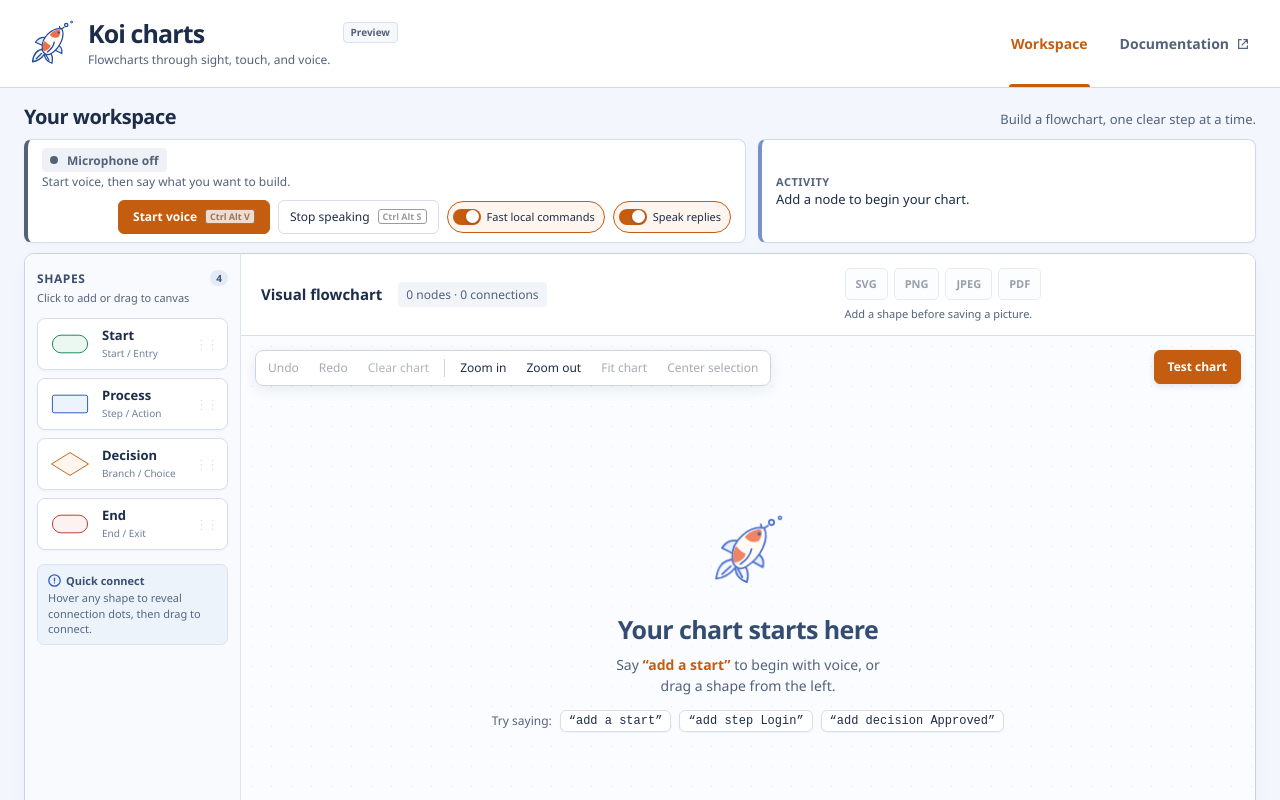
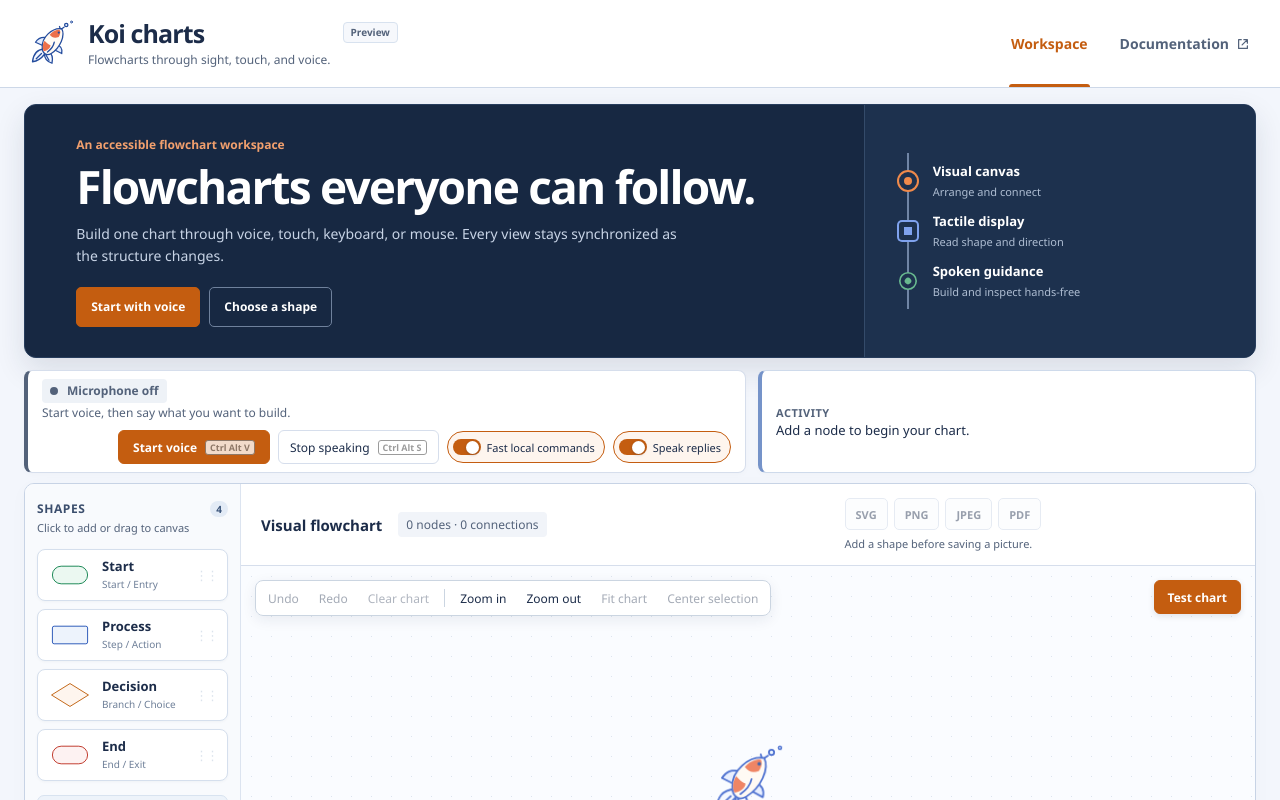
Before and after one commit to Shaurav-Vora/Koi-charts, a Next.js app: page / in a window 1280 px wide. Shown: the top 800 px of the page. Built offline with nearby package versions, Linux system fonts and the light colour scheme.

Commit message:
feat: add purposeful workspace landing state

```diff
--- a/src/app/workspace.css
+++ b/src/app/workspace.css
@@ -3,6 +3,89 @@
 #workspace .workspace-heading { display: flex; align-items: baseline; gap: 12px; margin-bottom: 10px; flex-wrap: wrap; }
 #workspace .workspace-heading h2 { font-size: 20px; font-weight: 650; letter-spacing: -.5px; margin: 0; }
 #workspace .workspace-heading .workspace-tagline { font-size: 13px; color: var(--muted); }
+
+#workspace .workspace-welcome-panel {
+  display: grid;
+  grid-template-columns: minmax(0, 1.5fr) minmax(290px, .7fr);
+  min-height: 208px;
+  margin-bottom: 12px;
+  overflow: hidden;
+  border: 1px solid #273d5d;
+  border-radius: 12px;
+  background: #172842;
+  color: #ffffff;
+  box-shadow: 0 12px 30px rgba(23, 40, 66, .12);
+}
+#workspace .workspace-welcome-copy { align-self: center; padding: 30px clamp(28px, 4vw, 54px); }
+#workspace .workspace-welcome-kicker { margin: 0 0 8px; color: #f2a06e; font-size: 12px; font-weight: 700; }
+#workspace .workspace-welcome-copy h2 {
+  max-width: 680px;
+  margin: 0;
+  color: #ffffff;
+  font-size: clamp(30px, 4vw, 46px);
+  font-weight: 680;
+  line-height: 1.05;
+  letter-spacing: -1.8px;
+}
+#workspace .workspace-welcome-copy > p:not(.workspace-welcome-kicker) {
+  max-width: 620px;
+  margin: 13px 0 0;
+  color: #c8d4e6;
+  font-size: 14px;
+  line-height: 1.55;
+}
+#workspace .workspace-welcome-actions { display: flex; flex-wrap: wrap; gap: 9px; margin-top: 20px; }
+#workspace .workspace-welcome-actions a {
+  min-height: 40px;
+  display: inline-flex;
+  align-items: center;
+  padding: 7px 14px;
+  border-radius: 5px;
+  font-size: 12px;
+  font-weight: 700;
+  text-decoration: none;
+}
+#workspace .welcome-primary-action { border: 1px solid var(--accent); background: var(--accent); color: #ffffff; }
+#workspace .welcome-primary-action:hover { border-color: var(--accent-hover); background: var(--accent-hover); }
+#workspace .welcome-secondary-action { border: 1px solid #6f819c; background: transparent; color: #ffffff; }
+#workspace .welcome-secondary-action:hover { border-color: #ffffff; background: rgba(255, 255, 255, .07); }
+#workspace .workspace-welcome-paths {
+  position: relative;
+  display: grid;
+  align-content: center;
+  gap: 0;
+  padding: 28px 34px;
+  margin: 0;
+  border-left: 1px solid #344b6a;
+  background: #1d314e;
+  list-style: none;
+}
+#workspace .workspace-welcome-paths::before {
+  content: "";
+  position: absolute;
+  top: 48px;
+  bottom: 48px;
+  left: 42px;
+  width: 2px;
+  background: #7085a5;
+}
+#workspace .workspace-welcome-paths > li { position: relative; display: flex; align-items: center; gap: 16px; min-height: 50px; }
+#workspace .workspace-welcome-paths > li > span {
+  z-index: 1;
+  width: 18px;
+  height: 18px;
+  flex: 0 0 18px;
+  border: 5px solid #1d314e;
+  border-radius: 50%;
+  background: #f08a4b;
+  box-shadow: 0 0 0 2px #f08a4b;
+}
+#workspace .workspace-welcome-paths > li:nth-child(2) > span { border-radius: 3px; background: #7fa2ee; box-shadow: 0 0 0 2px #7fa2ee; }
+#workspace .workspace-welcome-paths > li:nth-child(3) > span { transform: rotate(45deg) scale(.82); background: #68b98f; box-shadow: 0 0 0 2px #68b98f; }
+#workspace .workspace-welcome-paths p { display: grid; gap: 1px; margin: 0; }
+#workspace .workspace-welcome-paths strong { color: #ffffff; font-size: 13px; }
+#workspace .workspace-welcome-paths small { color: #aebdd2; font-size: 11px; }
+#workspace #voice-workspace, #workspace #shape-palette { scroll-margin-top: 18px; }
 
 /* Workspace Deck: Voice controls & Command feedback side-by-side */
 #workspace .workspace-deck {
@@ -898,6 +981,10 @@ kbd { font-family: inherit; font-size: .9em; border: 1px solid #c7d3e5; border-b
 }
 @media(max-width: 900px) {
  #workspace { padding: 22px 18px 28px; }
+ #workspace .workspace-welcome-panel { grid-template-columns: minmax(0, 1.3fr) minmax(250px, .7fr); }
+ #workspace .workspace-welcome-copy { padding: 28px; }
+ #workspace .workspace-welcome-paths { padding-inline: 28px; }
+ #workspace .workspace-welcome-paths::before { left: 36px; }
  #workspace .diagram-workbench { grid-template-columns: 152px minmax(0,1fr); }
  #workspace .display-heading { padding: 12px; }
  #workspace .export-controls { flex-basis: 100%; margin-left: 0; }
@@ -905,6 +992,19 @@ kbd { font-family: inherit; font-size: .9em; border: 1px solid #c7d3e5; border-b
 }
 @media(max-width: 600px) {
  #workspace { padding: 20px 12px 28px; }
+ #workspace .workspace-welcome-panel { grid-template-columns: 1fr; }
+ #workspace .workspace-welcome-copy { padding: 26px 22px; }
+ #workspace .workspace-welcome-copy h2 { font-size: 34px; letter-spacing: -1.2px; }
+ #workspace .workspace-welcome-paths {
+  grid-template-columns: repeat(3, 1fr);
+  gap: 10px;
+  padding: 20px 22px;
+  border-top: 1px solid #344b6a;
+  border-left: 0;
+ }
+ #workspace .workspace-welcome-paths::before { top: 28px; right: 18%; bottom: auto; left: 18%; width: auto; height: 2px; }
+ #workspace .workspace-welcome-paths > li { min-width: 0; flex-direction: column; align-items: flex-start; gap: 10px; }
+ #workspace .workspace-welcome-paths small { line-height: 1.35; }
  #workspace .diagram-workbench { grid-template-columns: 1fr; }
  #workspace .palette-column { border-right: 0; border-bottom: 1px solid #c7d3e5; }
  #workspace .shape-palette { padding: 4px 0; }
--- a/src/editor/Editor.tsx
+++ b/src/editor/Editor.tsx
@@ -98,9 +98,28 @@ export default function Editor({ coordinator: supplied }: { coordinator?: Return
   const outcomeTone = hasError ? "error" : state.outcome === "committed" ? "success" : state.outcome === "confirmation" || state.outcome === "clarification" ? "warning" : state.outcome === "focused" || state.outcome === "explored" ? "info" : "idle";
   const isIdle = state.outcome === "idle" && !presentation;
   return <>
-    <div className="workspace-heading"><h2>Your workspace</h2><span className="workspace-tagline">Build a flowchart, one clear step at a time.</span></div>
+    {graph.nodes.length === 0 ? (
+      <section className="workspace-welcome-panel" aria-labelledby="workspace-welcome-title">
+        <div className="workspace-welcome-copy">
+          <p className="workspace-welcome-kicker">An accessible flowchart workspace</p>
+          <h2 id="workspace-welcome-title">Flowcharts everyone can follow.</h2>
+          <p>Build one chart through voice, touch, keyboard, or mouse. Every view stays synchronized as the structure changes.</p>
+          <div className="workspace-welcome-actions">
+            <a className="welcome-primary-action" href="#voice-workspace">Start with voice</a>
+            <a className="welcome-secondary-action" href="#shape-palette">Choose a shape</a>
+          </div>
+        </div>
+        <ul className="workspace-welcome-paths" aria-label="Three synchronized ways to follow the chart">
+          <li><span aria-hidden="true" /><p><strong>Visual canvas</strong><small>Arrange and connect</small></p></li>
+          <li><span aria-hidden="true" /><p><strong>Tactile display</strong><small>Read shape and direction</small></p></li>
+          <li><span aria-hidden="true" /><p><strong>Spoken guidance</strong><small>Build and inspect hands-free</small></p></li>
+        </ul>
+      </section>
+    ) : (
+      <div className="workspace-heading"><h2>Your workspace</h2><span className="workspace-tagline">Build a flowchart, one clear step at a time.</span></div>
+    )}
     <div className="workspace-deck">
-      <div className="voice-controls" data-tone={indicator.tone} role="group" aria-label="Voice workspace">
+      <div id="voice-workspace" className="voice-controls" data-tone={indicator.tone} role="group" aria-label="Voice workspace">
         <div className="voice-readout">
           <div className="status" role="status" aria-live="polite"><span className="status-dot" aria-hidden="true" />{indicator.label}</div>
           <p className="voice-hint">{indicator.hint}</p>
@@ -133,7 +152,7 @@ export default function Editor({ coordinator: supplied }: { coordinator?: Return
         </div>}
       </section>
     </div>
-    <div className="diagram-workbench"><div className="palette-column"><ShapePalette lastNodeId={graph.nodes.at(-1)?.id} onCommand={onCommand} /></div>
+    <div className="diagram-workbench"><div id="shape-palette" className="palette-column"><ShapePalette lastNodeId={graph.nodes.at(-1)?.id} onCommand={onCommand} /></div>
       <section className="display visual-display" aria-labelledby="visual-title" data-graph-version={version}>
         <div className="display-heading"><h3 id="visual-title">Visual flowchart</h3><span className="count">{graph.nodes.length} nodes · {graph.edges.length} connections</span><ExportMenu graph={graph} layout={layout} /></div>
         <div className="canvas-wrap"><CanvasBoundary><VisualCanvas
```
Also changed, not shown: 2 other files (tests, documents, lock files or other folders).
